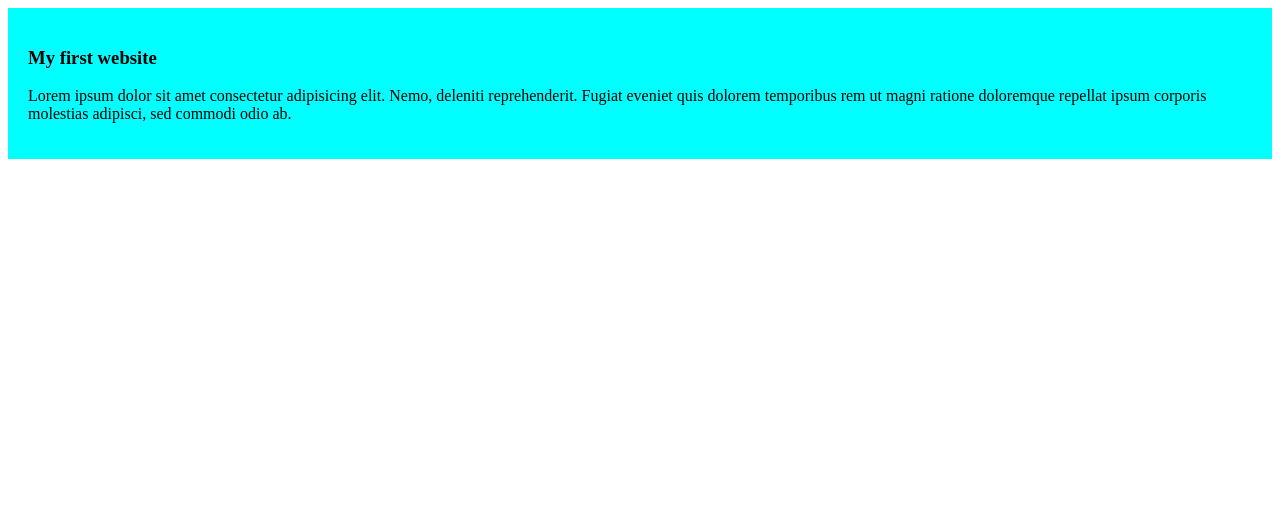
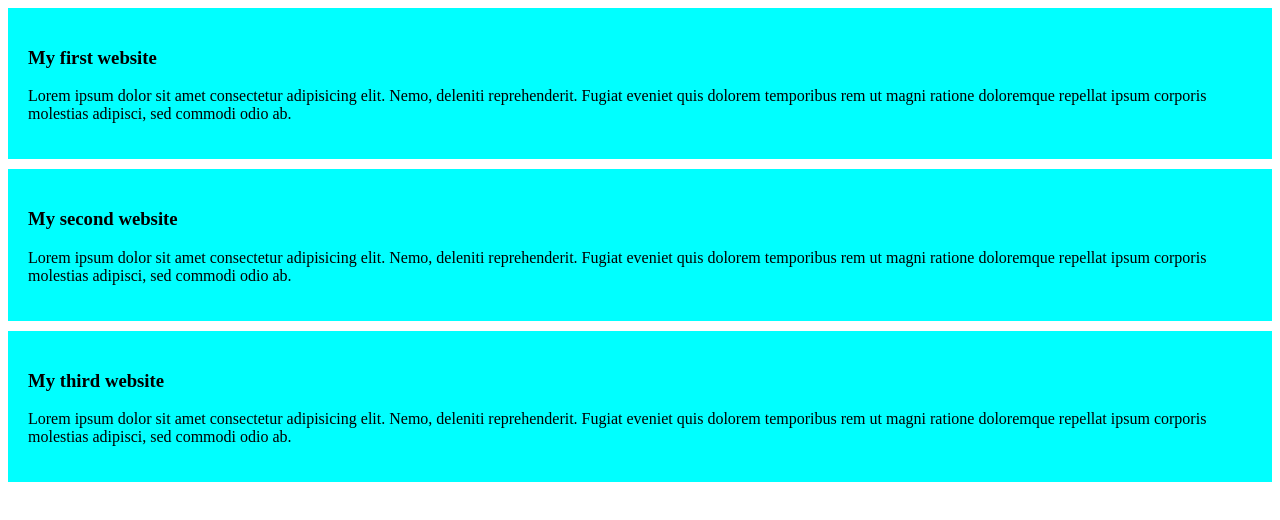
Before and after one commit to ehsanulferdous/my-simple-website, a plain HTML site: page index.html in a window 1280 px wide. Drawn offline with Linux system fonts and the light colour scheme.

Commit message:
added second update

```diff
--- a/index.html
+++ b/index.html
@@ -15,6 +15,18 @@
             dolorem temporibus rem ut magni ratione doloremque repellat ipsum corporis molestias adipisci, sed commodi
             odio ab.</p>
     </div>
+    <div>
+        <h3>My second website</h3>
+        <p>Lorem ipsum dolor sit amet consectetur adipisicing elit. Nemo, deleniti reprehenderit. Fugiat eveniet quis
+            dolorem temporibus rem ut magni ratione doloremque repellat ipsum corporis molestias adipisci, sed commodi
+            odio ab.</p>
+    </div>
+    <div>
+        <h3>My third website</h3>
+        <p>Lorem ipsum dolor sit amet consectetur adipisicing elit. Nemo, deleniti reprehenderit. Fugiat eveniet quis
+            dolorem temporibus rem ut magni ratione doloremque repellat ipsum corporis molestias adipisci, sed commodi
+            odio ab.</p>
+    </div>
 </body>
 
 </html>
--- a/styles/blog.css
+++ b/styles/blog.css
@@ -1,5 +1,5 @@
 div {
     background-color: aqua;
     padding: 20px;
-
+    margin-bottom: 10px;
 }
```
